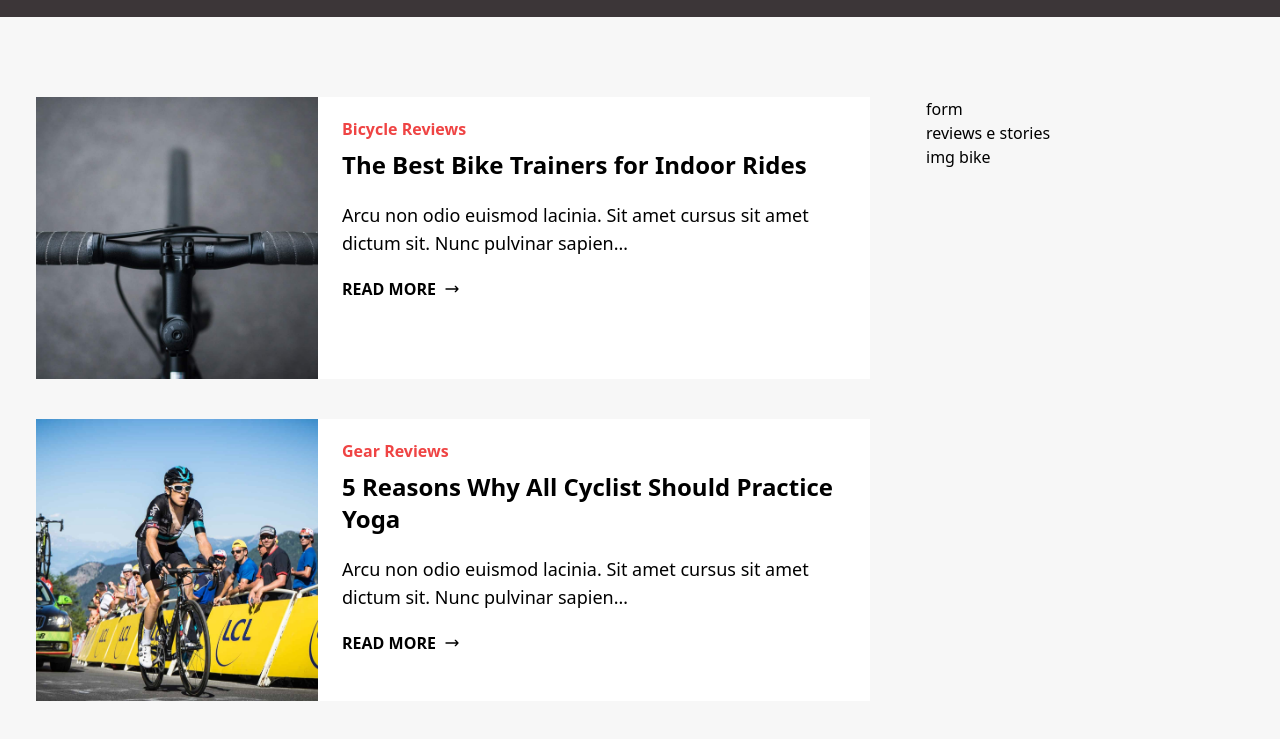
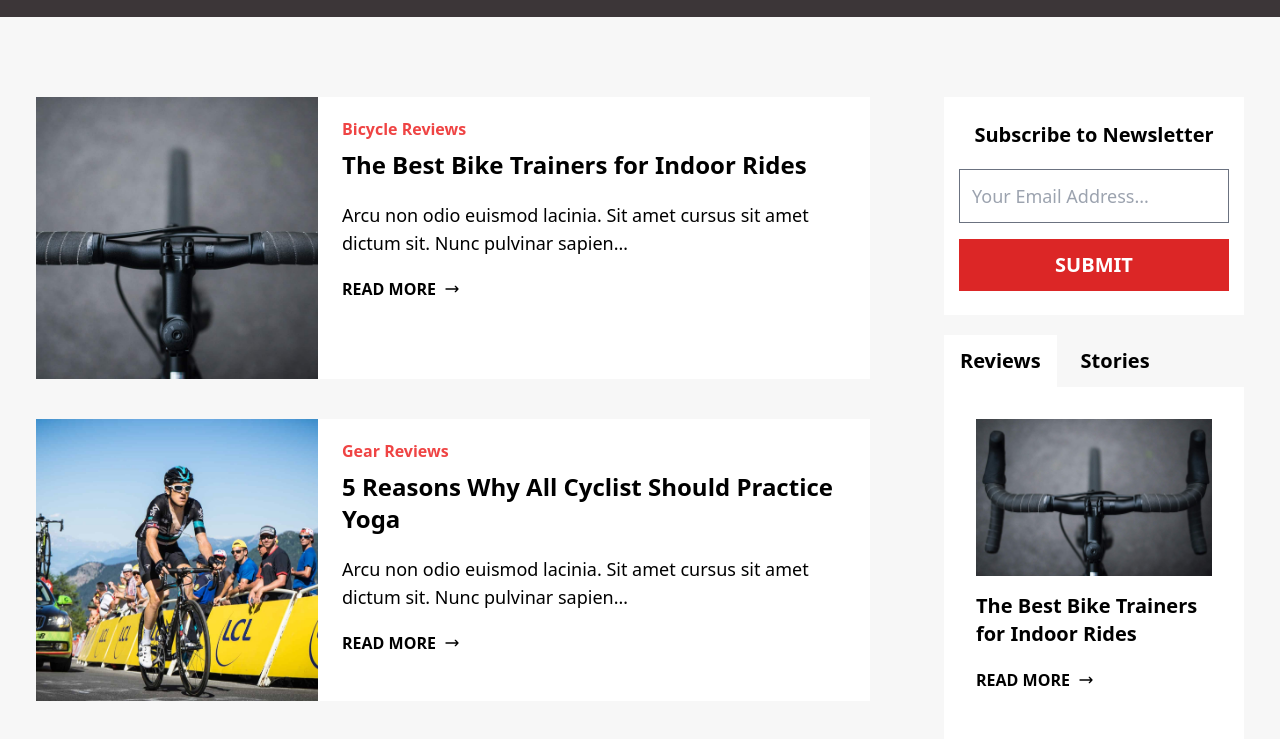
Before and after one commit to Thiago87dev/BikeShop, a Next.js app: page /blog in a window 1280 px wide. Shown: the part 260-999 px from the top of the page. Built offline with nearby package versions, Linux system fonts and the light colour scheme.

Commit message:
:sparkles: feat: page blog - part 2 - responsiveness

```diff
--- a/src/components/EmailForm.tsx
+++ b/src/components/EmailForm.tsx
@@ -7,6 +7,7 @@ interface EmailFormProps {
   colorInput?: string;
   colorButton: string;
   textButton: string;
+  paddingInput?: string
 }
 
 const EmailForm = ({
@@ -14,6 +15,7 @@ const EmailForm = ({
   colorButton,
   inputPlaceholder,
   textButton,
+  paddingInput = 'p-5'
 }: EmailFormProps) => {
   const [email, setEmail] = useState("");
   const [error, seterror] = useState("");
@@ -55,7 +57,7 @@ const EmailForm = ({
           value={email}
           onChange={handleEmailChange}
           placeholder={inputPlaceholder}
-          className={`bg-transparent ${colorInput} border-[1px] border-solid border-gray-500 p-4 text-lg`}
+          className={`bg-transparent ${colorInput} border-[1px] border-solid border-gray-500 ${paddingInput} text-lg`}
         />
         {error && (
           <p className="text-red-500 text-lg font-bold bg-white border-[1px] border-solid border-red-500 p-2">
--- a/src/components/blog/CardPost.tsx
+++ b/src/components/blog/CardPost.tsx
@@ -11,13 +11,13 @@ interface CardPostProps {
 const CardPost = ({ secondaryCategory, title, img }: CardPostProps) => {
   return (
     <div>
-      <div className="flex bg-white">
+      <div className="flex flex-col md:flex-row bg-white ">
         <Link href={"#"}>
-          <div className="w-[282px] h-[282px] overflow-hidden relative cursor-pointer">
-            <Image alt="post blog" src={img} layout="fill" objectFit="cover" />
+          <div className="w-full h-[400px] md:w-[282px] md:h-[282px] overflow-hidden relative cursor-pointer">
+            <Image className="object-cover" alt="post blog" src={img} layout="fill" />
           </div>
         </Link>
-        <div className="px-6 py-5 max-w-[552px]">
+        <div className="px-6 py-5 w-full max-w-[552px]">
           <div className="flex flex-col gap-5">
             <div className="flex flex-col gap-2">
               <Link href={"#"} className="w-fit">
--- a/src/components/blog/ContentBlog.tsx
+++ b/src/components/blog/ContentBlog.tsx
@@ -2,6 +2,9 @@
 import { PostProp } from "@/types";
 import { useEffect, useState } from "react";
 import CardPost from "./CardPost";
+import SubscribeForm from "./SubscribeForm";
+import NavReviewsStories from "./navReviewsStories/NavReviewsStories";
+import Image from "next/image";
 
 const ContentBlog = () => {
   const [postData, setPostData] = useState<PostProp[]>([]);
@@ -21,7 +24,7 @@ const ContentBlog = () => {
 
   return (
     <div className="flex justify-center bg-[#f7f7f7]">
-      <div className="flex gap-14 w-full max-w-[1240px] px-4 py-20">
+      <div className="flex flex-col lg:flex-row gap-14 w-full max-w-[1240px] px-4 py-20 justify-between">
         <div>
           <div>
             <div className="flex flex-col gap-10">
@@ -38,10 +41,22 @@ const ContentBlog = () => {
           </div>
         </div>
         <div>
-          <div>
-            <div>form</div>
-            <div>reviews e stories</div>
-            <div>img bike</div>
+          <div className="flex flex-col gap-5 w-full lg:max-w-[300px]">
+            <div>
+              <SubscribeForm />
+            </div>
+            <div>
+              <NavReviewsStories />
+            </div>
+            <div>
+              <Image
+                alt="niner air 2 bike"
+                src={"/img/blog/banner-3.png"}
+                width={374}
+                height={374}
+                className="lg:w-full h-auto"
+              />
+            </div>
           </div>
         </div>
       </div>
--- /dev/null
+++ b/src/components/blog/SubscribeForm.tsx
@@ -0,0 +1,21 @@
+import EmailForm from "../EmailForm";
+
+const SubscribeForm = () => {
+  return (
+    <div className="flex flex-col bg-white p-6 w-full lg:max-w-[400px]">
+      <div className="flex flex-col gap-5 items-center">
+        <h2 className="font-bold text-xl">Subscribe to Newsletter</h2>
+        <div className="w-full lg:w-[270px]">
+          <EmailForm
+            colorButton="bg-red-600"
+            inputPlaceholder="Your Email Address..."
+            textButton="submit"
+            paddingInput="p-3"
+          />
+        </div>
+      </div>
+    </div>
+  );
+};
+
+export default SubscribeForm;
--- /dev/null
+++ b/src/components/blog/navReviewsStories/CardReviewsStories.tsx
@@ -0,0 +1,33 @@
+import Image from "next/image";
+import Link from "next/link";
+import { HiOutlineArrowNarrowRight } from "react-icons/hi";
+
+interface CardReviewsStoriesProps {
+  img: string;
+  title: string;
+}
+
+const CardReviewsStories = ({ img, title }: CardReviewsStoriesProps) => {
+  return (
+    <div className="p-8">
+      <div className="flex flex-col gap-4 lg:items-center w-full lg:max-w-[340px]">
+        <div className="lg:max-w-[340px]">
+          <Image className="w-full h-auto" alt="capa post categoria" src={img} width={1200} height={1200} />
+        </div>
+        <div className="flex flex-col gap-5">
+          <h2 className="font-bold text-xl ">{title}</h2>
+          <div>
+            <Link className="flex gap-2 items-center w-fit" href={"#"}>
+              <p className="uppercase font-bold">Read more</p>
+              <div>
+                <HiOutlineArrowNarrowRight />
+              </div>
+            </Link>
+          </div>
+        </div>
+      </div>
+    </div>
+  );
+};
+
+export default CardReviewsStories;
--- /dev/null
+++ b/src/components/blog/navReviewsStories/NavReviewsStories.tsx
@@ -0,0 +1,34 @@
+"use client";
+import { useState } from "react";
+import ReviewsStories from "./ReviewsStories";
+
+const NavReviewsStories = () => {
+  const [activeNavItem, setActiveNavItem] = useState("Reviews");
+  return (
+    <div className="w-full lg:max-w-[400px]">
+      <ul className="flex gap-2 font-bold text-xl">
+        <li
+        onClick={() => setActiveNavItem('Reviews')}
+          className={`px-4 py-3  cursor-pointer ${
+            activeNavItem === "Reviews" ? "bg-white" : "hover:bg-white"
+          }`}
+        >
+          Reviews
+        </li>
+        <li
+        onClick={() => setActiveNavItem('Stories')}
+          className={`px-4 py-3  cursor-pointer ${
+            activeNavItem !== "Reviews" ? "bg-white" : "hover:bg-white"
+          }`}
+        >
+          Stories
+        </li>
+      </ul>
+      <div>
+        <ReviewsStories revOrStor={activeNavItem}/>
+      </div>
+    </div>
+  );
+};
+
+export default NavReviewsStories;
--- /dev/null
+++ b/src/components/blog/navReviewsStories/ReviewsStories.tsx
@@ -0,0 +1,31 @@
+import { useEffect, useState } from "react";
+import CardReviewsStories from "./CardReviewsStories";
+import { PostProp } from "@/types";
+
+const ReviewsStories = ({ revOrStor }: { revOrStor: string }) => {
+  const [dataPost, setDataPost] = useState<PostProp[]>([]);
+  useEffect(() => {
+    const fetchData = async () => {
+      const response = await fetch("/data/blogPosts.json");
+      const data = await response.json();
+      setDataPost(data);
+    };
+    fetchData();
+  }, []);
+  return (
+    <div className="bg-white w-full lg:max-w-[400px]">
+      <div>
+        {dataPost
+          .filter((item) => item.mainCategory === revOrStor)
+          .slice(0, 5)
+          .map((item) => (
+            <div key={item.id}>
+              <CardReviewsStories img={item.img} title={item.title} />
+            </div>
+          ))}
+      </div>
+    </div>
+  );
+};
+
+export default ReviewsStories;
```
Also changed, not shown: public/img/blog/banner-3.png (added).
